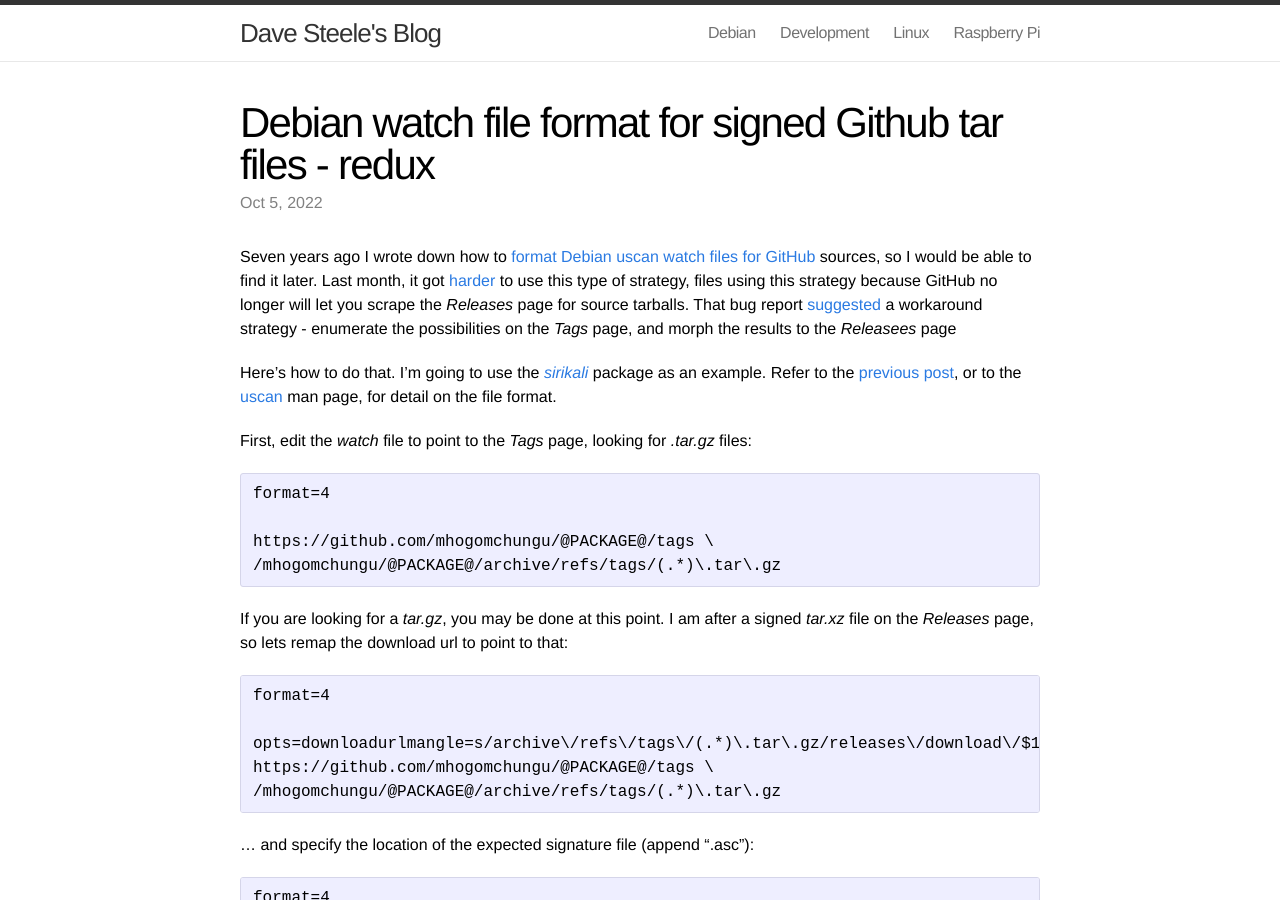
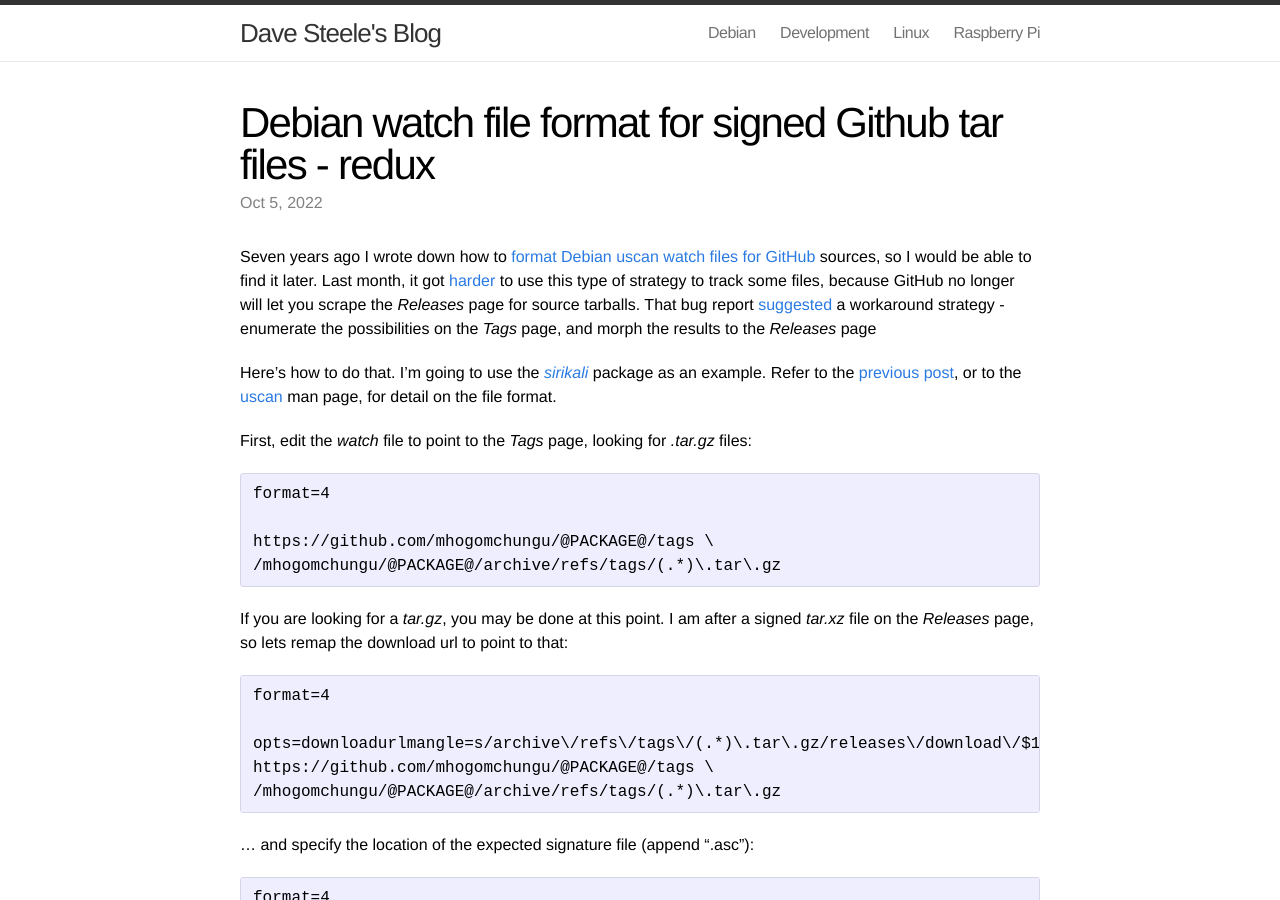
Before and after one commit to davesteele/davesteele.github.io, a Jekyll site: the page built from _posts/2022-10-05-debian-watch-file-for-github-redux.markdown, in a window 1280 px wide and 900 px high. Built offline with Jekyll 4.4.1, drawn with Linux system fonts in a browser that asks for light colours; comment, search, counter and statistics services are not loaded.

Commit message:
Fix spelling on debian watch redux

```diff
--- a/_posts/2022-10-05-debian-watch-file-for-github-redux.markdown
+++ b/_posts/2022-10-05-debian-watch-file-for-github-redux.markdown
@@ -9,11 +9,11 @@ Seven years ago I wrote down how to [format Debian uscan watch files for
 GitHub](https://davesteele.github.io/development/2015/05/02/debian-watch-file-format-for-signed-github-source-tars/)
 sources, so I would be able to find it later. Last month, it got
 [harder](https://bugs.debian.org/cgi-bin/bugreport.cgi?bug=1019696) to use this
-type of strategy, files using this strategy because GitHub no longer will let
+type of strategy to track some files, because GitHub no longer will let
 you scrape the *Releases* page for source tarballs.  That bug report
 [suggested](https://bugs.debian.org/cgi-bin/bugreport.cgi?bug=1019696#20) a
 workaround strategy - enumerate the possibilities on the *Tags* page, and morph
-the results to the *Releasees* page
+the results to the *Releases* page
 
 Here's how to do that. I'm going to use the
 [_sirikali_](https://github.com/davesteele/sirikali) package as an example.
```
